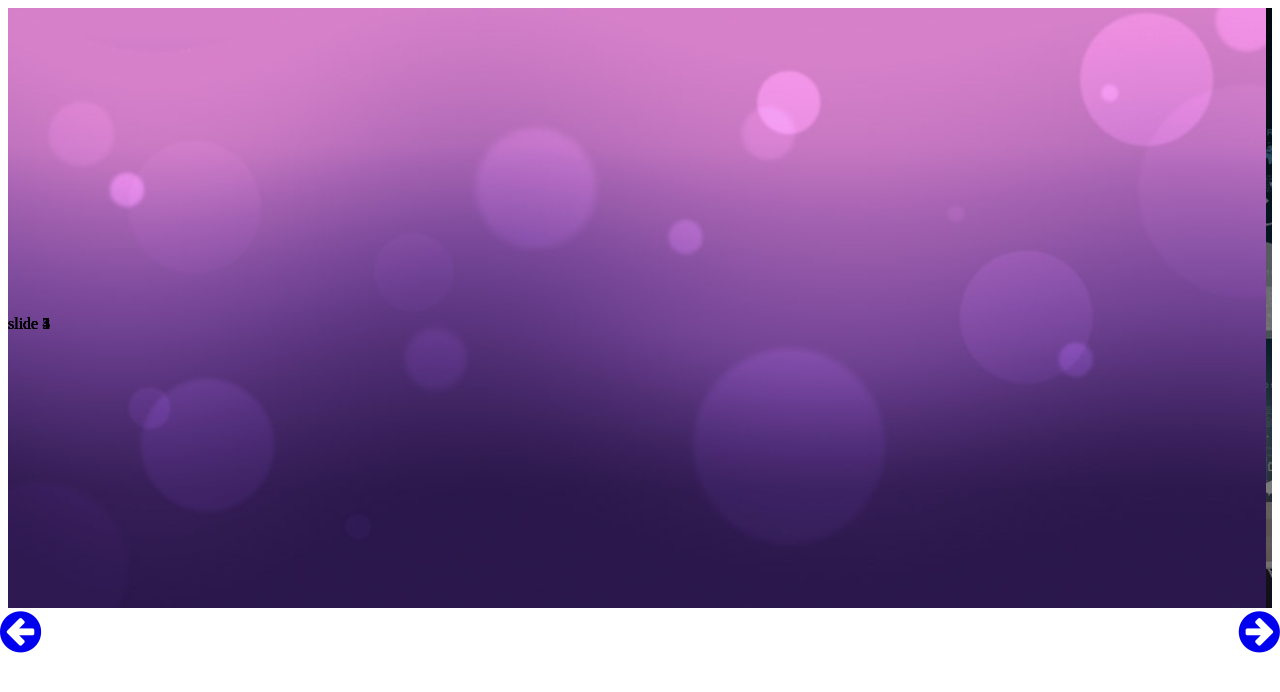
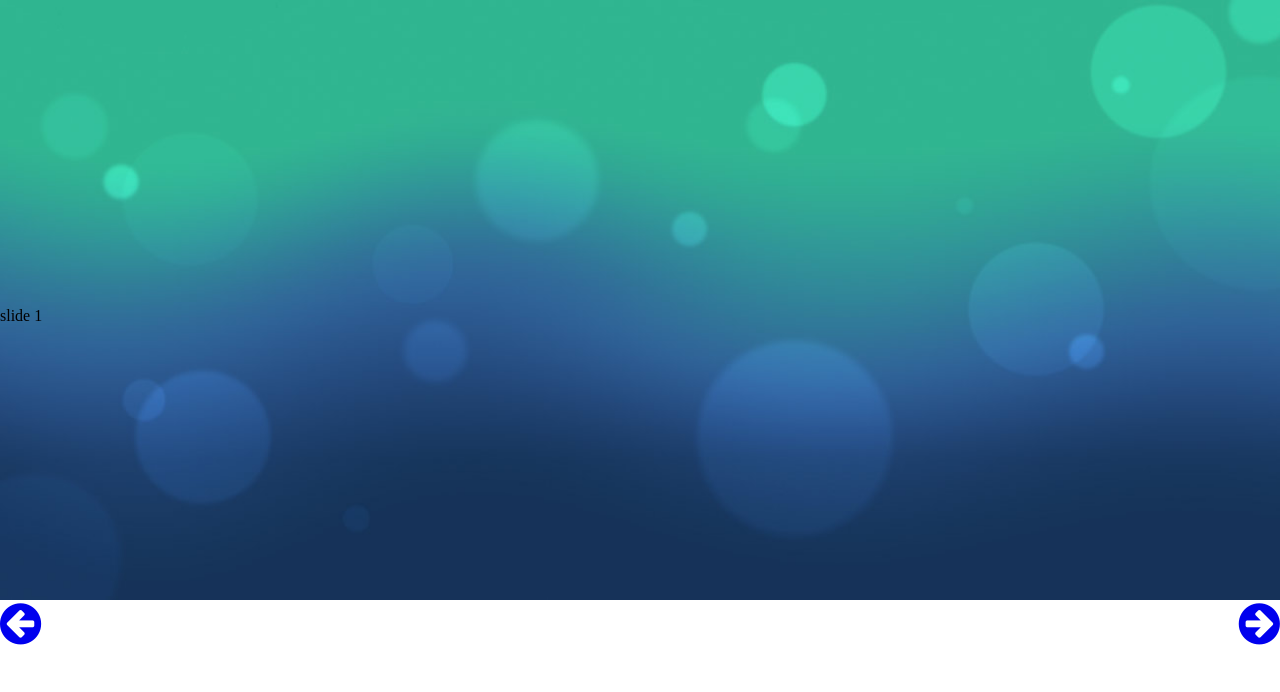
Before and after one commit to ksokalla/slider-jquery, a plain HTML site: page index.html in a window 1280 px wide. Drawn offline with Linux system fonts and the light colour scheme.

Commit message:
poprawki na zajęciach

```diff
--- a/css/style.css
+++ b/css/style.css
@@ -1,3 +1,7 @@
+body {
+	margin: 0;
+}
+
 #slider {
 	position: relative;
 	overflow: hidden;
@@ -19,6 +23,7 @@ img {
 	border: none;
 	height: 100%;
 	min-height: 100%;
+	width: 100%;
 }
 
 .slider-caption {
--- a/js/main.js
+++ b/js/main.js
@@ -4,17 +4,18 @@ $(function() {
 	var slider = $('#slider');
 	var slideshow = $('.slide-show');
 	var slideCount = $('.slide-show').children().length;
-	var slideWidth = $(100/slideCount);
+	var slideWidth = (100/slideCount);
 	var slideIndex = $('.single-slide').index('.single-slide');
 
-	$('.slide-show').css({'width': '500%'});
+	$('.slide-show').css({'width': slideCount*100 + '%'});
 
-	$('body').find('.single-slide').each(function() {
-						  $('.single-slide').css({'margin-left': 'slideWidth*slideIndex',
-												  'width': '20%'});
-						 });
-	function slide(newSlideIndex) {
+	$('.slide-show').find('.single-slide').each(function(slideIndex) {
+		console.log(slideWidth);
+		$(this).css({'left': slideWidth*slideIndex + '%' });
+		$(this).css({'width': slideWidth+'%'});
+	});
+//	function slide(newSlideIndex) {
 
-	}
+
 });
 console.log(slider);
```
